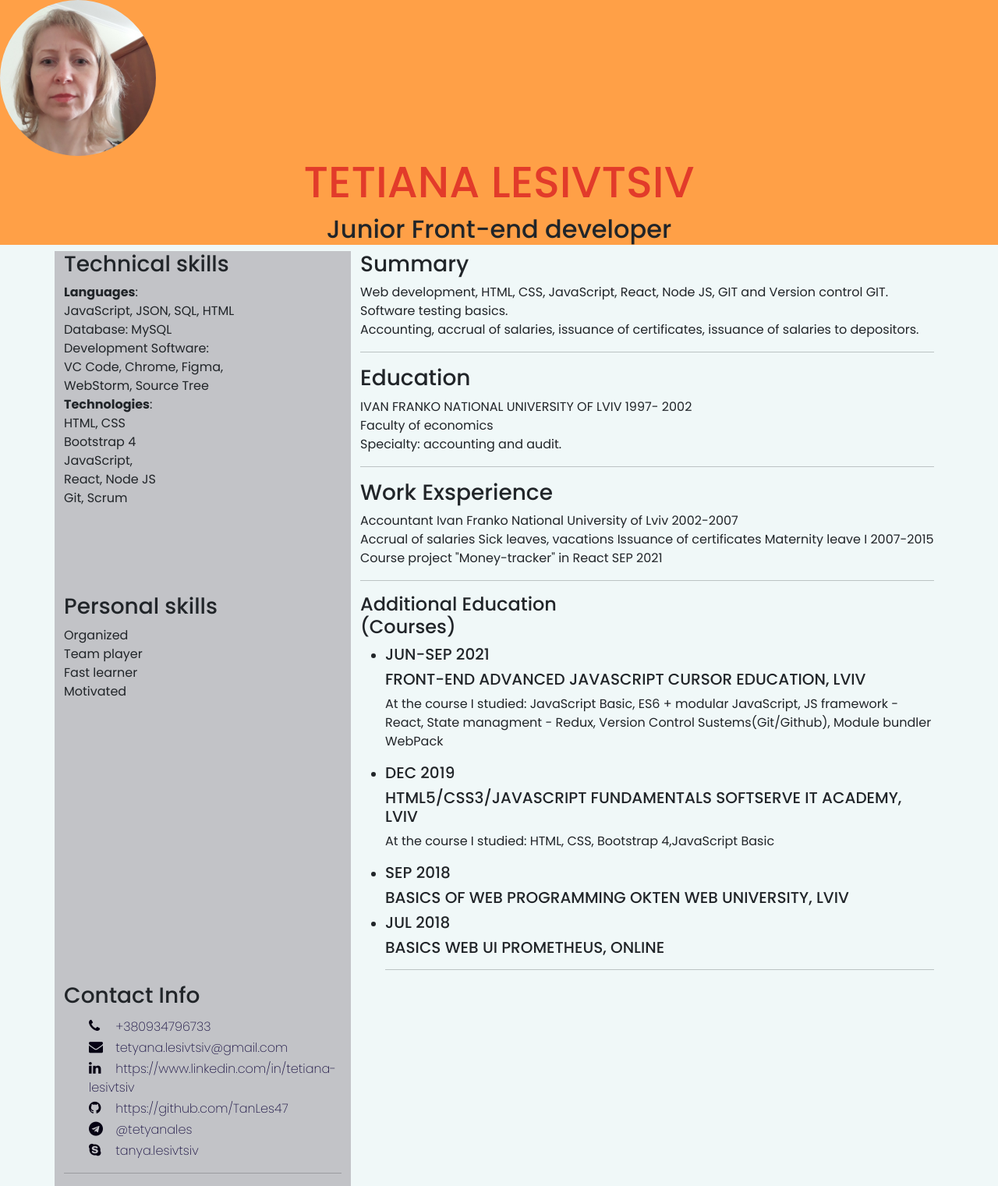
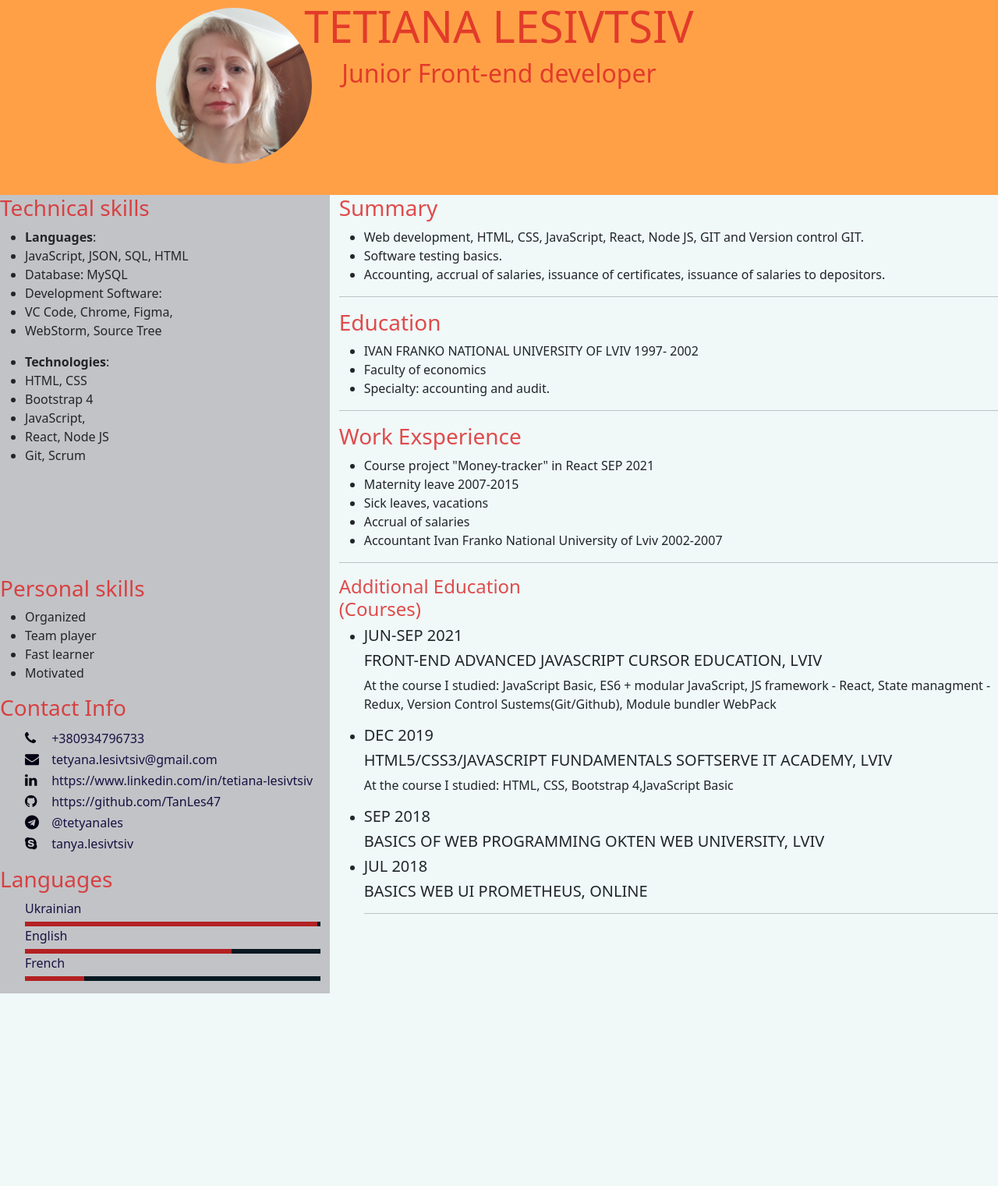
Before and after one commit to TanLes47/cv-junior-front-end.developer, a plain HTML site: page index.html in a window 1280 px wide. Shown: the whole page at 78% size. After the commit the page ends 1274 px from the top, so only its background shows below. Drawn offline with nearby package versions, Linux system fonts and the light colour scheme.

Commit message:
Changed index.html style.css

```diff
--- a/index.html
+++ b/index.html
@@ -6,75 +6,137 @@
     <meta name="viewport" content="width=device-width, initial-scale=1.0">
     <title>CV-junior-Front-end developer</title>
     <link rel="stylesheet" href="https://cdnjs.cloudflare.com/ajax/libs/font-awesome/4.7.0/css/font-awesome.css"
-     integrity="sha512-5A8nwdMOWrSz20fDsjczgUidUBR8liPYU+WymTZP1lmY9G6Oc7HlZv156XqnsgNUzTyMefFTcsFH/tnJE/+xBg==" crossorigin="
-     anonymous" referrerpolicy="no-referrer" />
+     integrity="sha512-5A8nwdMOWrSz20fDsjczgUidUBR8liPYU+WymTZP1lmY9G6Oc7HlZv156XqnsgNUzTyMefFTcsFH/tnJE/+xBg==" crossorigin="anonymous" referrerpolicy="no-referrer" />
     <link href="https://cdn.jsdelivr.net/npm/bootstrap@5.0.2/dist/css/bootstrap.min.css" rel="stylesheet"
     integrity="sha384-EVSTQN3/azprG1Anm3QDgpJLIm9Nao0Yz1ztcQTwFspd3yD65VohhpuuCOmLASjC" crossorigin="anonymous">
     <link rel="stylesheet" href="style.css">
 </head>
 <body>
-<header class="header">
-    <div>
+<header>
+    <div class="container-1">
+        <h1>Tetiana Lesivtsiv</h1>
+        <h2>Junior Front-end developer</h2>
         <img src="img/photo.jpg" alt="Photo">
     </div>
-    <h1 class="text-center my 2">Tetiana Lesivtsiv</h1>
-    <h2 class="text-center">Junior Front-end developer</h2>
 </header>
-<main>
-    <div class="container">
+
+    <div class="container-2">
         <div class="row">
             <div class="col-md-4">
-                <h3>Technical skills</h3>
-                <p><b>Languages</b>:<br>
-                    JavaScript, JSON, SQL, HTML<br>
-                    Database: MySQL<br>
-                    Development Software:<br>
-                    VC Code, Chrome, Figma,<br>
-                    WebStorm, Source Tree<br>
-                    <b>Technologies</b>:<br>
-                    HTML, CSS<br>
-                    Bootstrap 4<br>
-                    JavaScript,<br>
-                    React, Node JS<br>
-                    Git, Scrum<br>
-                </p>
+                <h3 class="title">Technical skills</h3>
+                <ul>
+                    <li><b>Languages</b>:</li>
+                    <li>JavaScript, JSON, SQL, HTML</li>
+                    <li>Database: MySQL</li>
+                    <li>Development Software:</li>
+                    <li>VC Code, Chrome, Figma,</li>
+                    <li>WebStorm, Source Tree</li>
+                </ul>
+                <ul>
+                    <li><b>Technologies</b>:</li>
+                    <li>HTML, CSS</li>
+                    <li>Bootstrap 4</li>
+                    <li>JavaScript,</li>
+                    <li>React, Node JS</li>
+                    <li>Git, Scrum</li>
+                </ul>
             </div>
 
             <div class="col-md-8">
-                <h3>Summary</h3>
-                    <p>Web development, HTML, CSS, JavaScript, React, Node JS, GIT and Version control GIT.<br>
-                        Software testing basics.<br>
-                        Accounting, accrual of salaries, issuance of certificates, issuance of salaries to
-                        depositors.</p>
-                        <hr>
-                            <h3>Education</h3>
-                                <p>IVAN FRANKO NATIONAL UNIVERSITY OF LVIV  1997- 2002<br>
-                                    Faculty of economics<br>
-                                    Specialty: accounting and audit.
-                                </p>
-                                <hr>
-                                    <h3>Work Exsperience</h3>
-                                <p>Accountant Ivan Franko National University of Lviv  2002-2007<br>
-                    Accrual of salaries
-                    Sick leaves, vacations
-                    Issuance of certificates
-                    Maternity leave I 2007-2015
-                    Course project "Money-tracker" in React  SEP 2021
+                <h3 class="title">Summary</h3>
+                <ul>
+                    <li>Web development, HTML, CSS, JavaScript, React, Node JS, GIT and Version control GIT.</li>
+                    <li>Software testing basics.</li>
+                    <li>Accounting, accrual of salaries, issuance of certificates, issuance of salaries to depositors.</li>
+                </ul>
+                <hr>
+                <h3 class="title">Education</h3>
+                <ul>
+                    <li>IVAN FRANKO NATIONAL UNIVERSITY OF LVIV  1997- 2002</li>
+                    <li>Faculty of economics</li>
+                    <li>Specialty: accounting and audit.</li>
+                </ul>
+                <hr>
+                <h3 class="title">Work Exsperience</h3>
+                <ul>
+                    <li>Course project "Money-tracker" in React  SEP 2021</li>
+                    <li>Maternity leave  2007-2015</li>
+                    <li>Sick leaves, vacations</li>
+                    <li>Accrual of salaries</li>
+                    <li>Accountant Ivan Franko National University of Lviv  2002-2007</li>
+                </ul>
+                <hr>
+            </div>
+        </div>
 
-                </p>
-                <hr>
+        <div class="row">
+            <div class="col-md-4">
+                <h3 class="title">Personal skills</h3>
+                <ul>
+                    <li>Organized</li>
+                    <li>Team player</li>
+                    <li>Fast learner</li>
+                    <li>Motivated</li>
+                </ul>
+
+            <div class="contactInfo">
+                <h3 class="title">Contact Info</h3>
+                <ul>
+                    <li>
+                        <span class="icon"><i class="fa fa-phone" aria-hidden="true"></i></span>
+                        <span class="text">+380934796733</span>
+                    </li>
+                    <li>
+                        <span class="icon"><i class="fa fa-envelope" aria-hidden="true"></i></span>
+                        <span class="text">tetyana.lesivtsiv@gmail.com</span>
+                    </li>
+                    <li>
+                        <span class="icon"><i class="fa fa-linkedin" aria-hidden="true"></i></span>
+                        <span class="text">https://www.linkedin.com/in/tetiana-lesivtsiv</span>
+                    </li>
+                    <li>
+                        <span class="icon"><i class="fa fa-github" aria-hidden="true"></i></span>
+                        <span class="text">https://github.com/TanLes47</span>
+                    </li>
+                    <li>
+                        <span class="icon"><i class="fa fa-telegram" aria-hidden="true"></i></span>
+                        <span class="text">@tetyanales</span>
+                    </li>
+                    <li>
+                        <span class="icon"><i class="fa fa-skype" aria-hidden="true"></i></span>
+                        <span class="text">tanya.lesivtsiv</span>
+                    </li>
+                </ul>
+            </div>
+
+            <div class="contactInfo language">
+                <h3 class="title">Languages</h3>
+                <ul>
+                    <li>
+                        <span class="text">Ukrainian</span>
+                        <span class="parcent">
+                            <div style="width: 99%;"></div>
+                        </span>
+                    </li>
+                    <li>
+                        <span class="text">English</span>
+                        <span class="parcent">
+                            <div style="width: 70%;"></div>
+                        </span>
+                    </li>
+                    <li>
+                        <span class="text">French</span>
+                        <span class="parcent">
+                            <div style="width: 20%;"></div>
+                        </span>
+                    </li>
+                </ul>
+            </div>
 
             </div>
-            <div class="col-md-4">
-                <h3>Personal skills</h3>
-                <p>Organized<br>
-                    Team player<br>
-                    Fast learner<br>
-                    Motivated<br>
-                </p>
-            </div>
+
             <div class="col-md-8">
-                <h4>Additional Education<br>(Courses)</h4>
+                <h4 class="title">Additional Education<br>(Courses)</h4>
                 <ul>
                     <li>
                         <h5>JUN-SEP 2021</h5>
@@ -100,47 +162,14 @@
                     </li>
                 </ul>
             </div>
-
-            <div class="col-md-4">
-                <div class="contactInfo">
-                <h3>Contact Info</h3>
-                <ul>
-                    <li>
-                        <span class="icon"><i class="fa fa-phone" aria-hidden="true"></i></span>
-                        <span class="text">+380934796733</span>
-                    </li>
-                    <li>
-                        <span class="icon"><i class="fa fa-envelope" aria-hidden="true"></i></span>
-                        <span class="text">tetyana.lesivtsiv@gmail.com</span>
-                    </li>
-                    <li>
-                        <span class="icon"><i class="fa fa-linkedin" aria-hidden="true"></i></span>
-                        <span class="text">https://www.linkedin.com/in/tetiana-lesivtsiv</span>
-
-                    </li>
-                    <li>
-                        <span class="icon"><i class="fa fa-github" aria-hidden="true"></i></span>
-                        <span class="text">https://github.com/TanLes47</span>
-                    </li>
-                    <li>
-                        <span class="icon"><i class="fa fa-telegram" aria-hidden="true"></i></span>
-                        <span class="text">@tetyanales</span>
-                    </li>
-                    <li>
-                        <span class="icon"><i class="fa fa-skype" aria-hidden="true"></i></span>
-                        <span class="text">tanya.lesivtsiv</span>
-                    </li>
-                </ul>
-                <hr>
-                </div>
-            </div>
         </div>
-    <div>
+    </div>
 
 
-</main>
+
+
+
 <footer>
-
 
 </footer>
 <script src="https://cdn.jsdelivr.net/npm/bootstrap@5.0.2/dist/js/bootstrap.bundle.min.js" integrity="sha384-MrcW6ZMFYlzcLA8Nl+NtUVF0sA7MsXsP1UyJoMp4YLEuNSfAP+JcXn/tWtIaxVXM"
--- a/style.css
+++ b/style.css
@@ -1,51 +1,31 @@
 @import url('https://fonts.googleapis.com/css?family=Poppins:200,300,400,500,600,700,800,900&display=swap');
 *
-{
+/*{
     margin: 0;
     padding: 0;
     box-sizing: border-box;
     font-family: 'Poppins', sans-serif;
-}
-
-/*body {
-    background: lightblue;
-    display: flex;
-    justify-content: center;
-    align-items: center;
-    min-height: 100vh;
-}
-
-.container {
-
 }*/
 
-.header {
-    background-color: rgb(255, 160, 71);
+.container-1 {
+    background: rgb(255, 160, 71);
+    height: 250px;
+    position: relative;
 }
 
 body {
-    background-color: rgb(240, 248, 248);
+    background: rgb(240, 248, 248);
 }
 
-/*.img-photo {
-    position: relative;
+img {
+    position: absolute;
     width: 200px;
     height: 200px;
     border-radius: 50%;
+    object-fit: cover;
     overflow: hidden;
-    top: 70px;
+    top: 10px;
     left: 200px;
-}*/
-
-img {
-    width: 200px;
-    height: 200px;
-    object-fit: cover;
-    border-radius: 50%;
-}
-
-.col-md-4 {
-    background-color: rgb(194, 195, 199);
 }
 
 h1 {
@@ -53,7 +33,23 @@ h1 {
     font-size: 3.5em;
     text-transform: uppercase;
     left: 50px;
+    text-align: center;
+    top: 50px;
 
+}
+
+h2 {
+    color: rgba(219, 35, 35, 0.815);
+    text-align: center;
+    font-size: 2.em;
+}
+
+.title {
+    color: rgba(219, 35, 35, 0.815);
+}
+
+.col-md-4 {
+    background: rgb(194, 195, 199);
 }
 
 .contactInfo ul li{
@@ -71,3 +67,27 @@ h1 {
     color: rgb(25, 16, 66);
     font-weight: 250;
 }
+
+.contactInfo.language .parcent {
+    position: relative;
+    width: 100%;
+    height: 6px;
+    background: #081921;
+    display: block;
+    margin-top: 5px;
+}
+
+.contactInfo.language .parcent div {
+    position: absolute;
+    top: 0;
+    left: 0;
+    height: 100%;
+    background: rgba(219, 35, 35, 0.815);
+}
+
+@media (max-width: 1000px) {
+    .container-1
+    {
+        margin: 10px;
+    }
+}
```
